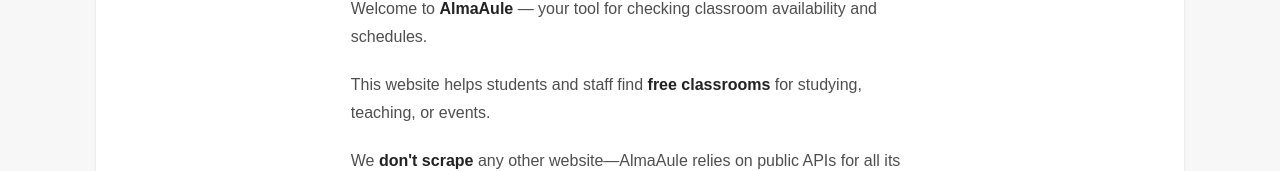
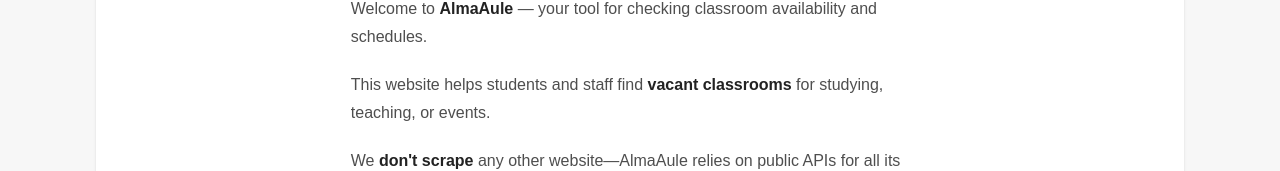
Before and after one commit to VaiTon/AlmaAule, a SvelteKit app: page / in a window 1280 px wide. Shown: the part 256-427 px from the top of the page. Built offline with nearby package versions, Linux system fonts and the light colour scheme.

Commit message:
style: Replace 'Free' with 'Vacant' in UI

```diff
--- a/src/routes/+page.svelte
+++ b/src/routes/+page.svelte
@@ -12,7 +12,7 @@
 		Welcome to <strong>AlmaAule</strong> — your tool for checking classroom availability and schedules.
 	</p>
 	<p>
-		This website helps students and staff find <strong>free classrooms</strong> for studying, teaching,
+		This website helps students and staff find <strong>vacant classrooms</strong> for studying, teaching,
 		or events.
 	</p>
 	<p>
--- a/src/routes/cal/[calId]/+page.svelte
+++ b/src/routes/cal/[calId]/+page.svelte
@@ -108,7 +108,7 @@
 				</div>
 			{:else}
 				<div class="mt-2">
-					<div class="badge badge-sm mb-2">FREE</div>
+					<div class="badge badge-sm mb-2">VACANT</div>
 					{#if nextActivity}
 						<p class="text-xs opacity-90 mt-1">
 							Next: {dayjs(nextActivity.startTime).format('HH:mm')}
@@ -117,7 +117,7 @@
 							{nextActivity.title}
 						</p>
 					{:else}
-						<p class="text-xs opacity-90 mt-1">Free for the rest of the day</p>
+						<p class="text-xs opacity-90 mt-1">Vacant for the rest of the day</p>
 					{/if}
 				</div>
 			{/if}
--- a/src/routes/cal/[calId]/[aulaId]/+page.svelte
+++ b/src/routes/cal/[calId]/[aulaId]/+page.svelte
@@ -159,7 +159,7 @@
 			class="flex items-center gap-2 mt-4 border border-success rounded-lg px-4 py-2"
 			role="alert"
 		>
-			<span class="font-bold text-success">Free</span>
+			<span class="font-bold text-success">Vacant</span>
 		</div>
 	{/if}
 </div>
```
